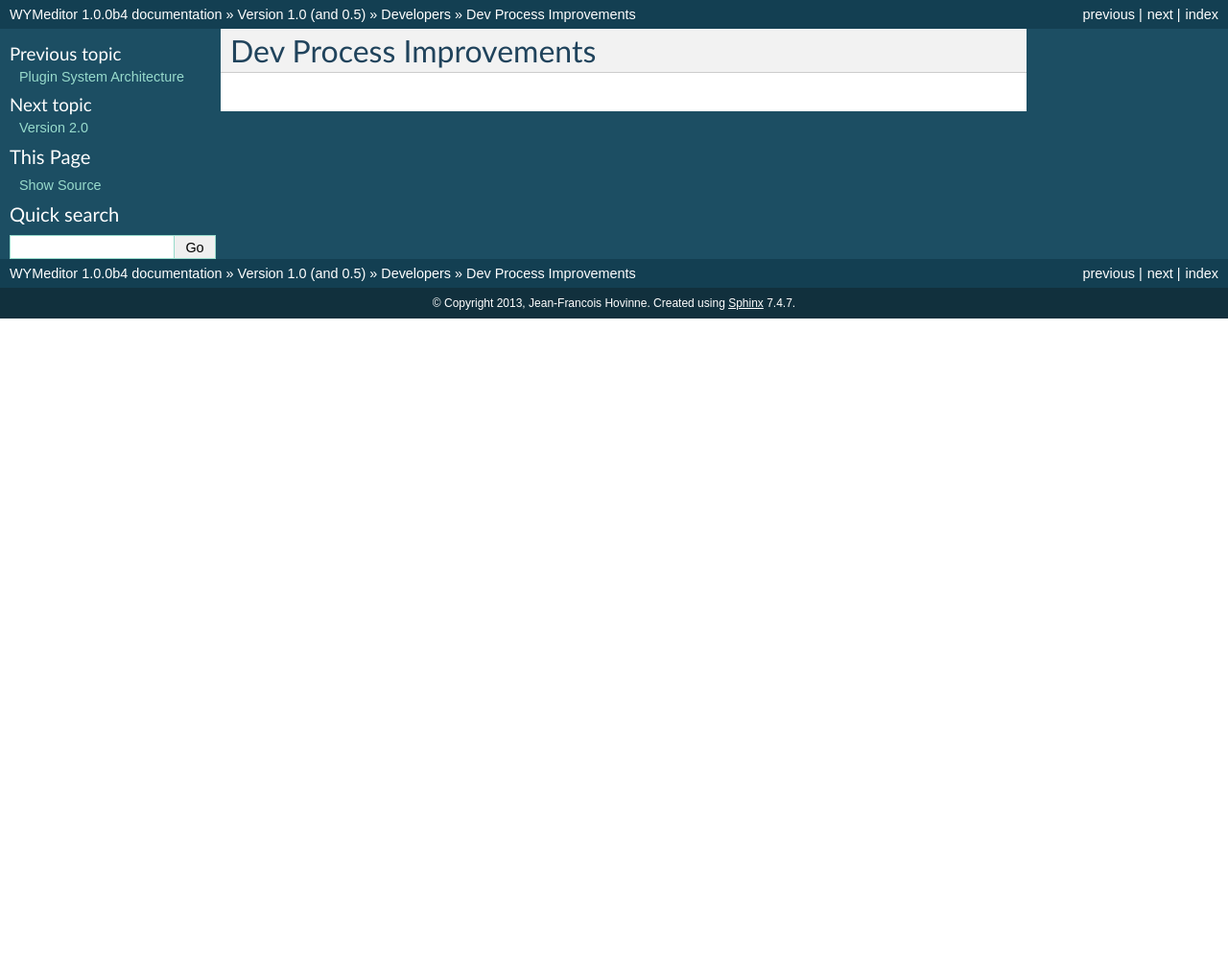
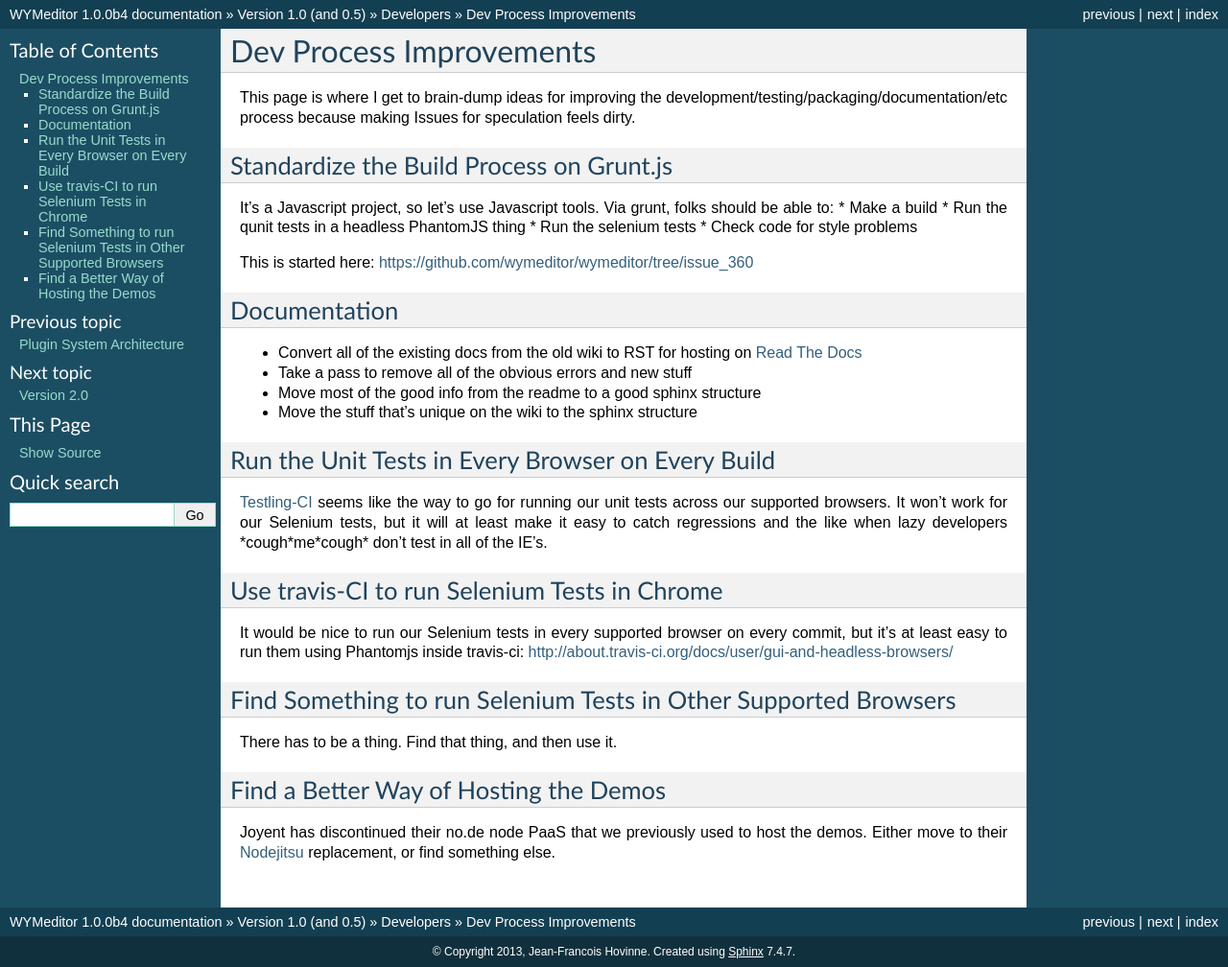
Before and after one commit to wymeditor/wymeditor, a Sphinx documentation site: the page built from docs/version_1.0_and_0.5/developers/dev_process_improvements.rst, in a window 1280 px wide. Shown: the whole page at 96% size. Built offline with Sphinx 7.4.7, drawn with Linux system fonts in a browser that asks for light colours; before the commit the page ends 900 px from its top, so only the background shows below that.

Commit message:
Added 'Dev Process Improvements' to the docs.

```diff
--- a/docs/version_1.0_and_0.5/developers/dev_process_improvements.rst
+++ b/docs/version_1.0_and_0.5/developers/dev_process_improvements.rst
@@ -1,2 +1,53 @@
 Dev Process Improvements
 ========================
+
+This page is where I get to brain-dump ideas for improving the
+development/testing/packaging/documentation/etc process because making Issues
+for speculation feels dirty.
+
+Standardize the Build Process on Grunt.js
+-----------------------------------------
+
+It's a Javascript project, so let's use Javascript tools. Via grunt, folks should be able to:
+* Make a build
+* Run the qunit tests in a headless PhantomJS thing
+* Run the selenium tests
+* Check code for style problems
+
+This is started here: https://github.com/wymeditor/wymeditor/tree/issue_360
+
+Documentation
+-------------
+
+* Convert all of the existing docs from the old wiki to RST for hosting on
+  `Read The Docs <https://readthedocs.org/>`_
+* Take a pass to remove all of the obvious errors and new stuff
+* Move most of the good info from the readme to a good sphinx structure
+* Move the stuff that's unique on the wiki to the sphinx structure
+
+Run the Unit Tests in Every Browser on Every Build
+--------------------------------------------------
+
+`Testling-CI <http://ci.testling.com/>`_ seems like the way to go for running
+our unit tests across our supported browsers. It won't work for our Selenium
+tests, but it will at least make it easy to catch regressions and the like when
+lazy developers \*cough\*me\*cough\* don't test in all of the IE's.
+
+Use travis-CI to run Selenium Tests in Chrome
+---------------------------------------------
+
+It would be nice to run our Selenium tests in every supported browser on every
+commit, but it's at least easy to run them using Phantomjs inside travis-ci:
+http://about.travis-ci.org/docs/user/gui-and-headless-browsers/
+
+Find Something to run Selenium Tests in Other Supported Browsers
+----------------------------------------------------------------
+
+There has to be a thing. Find that thing, and then use it.
+
+Find a Better Way of Hosting the Demos
+--------------------------------------
+
+Joyent has discontinued their no.de node PaaS that we previously used to host
+the demos. Either move to their `Nodejitsu <http://www.nodejitsu.com/>`_
+replacement, or find something else.
```
